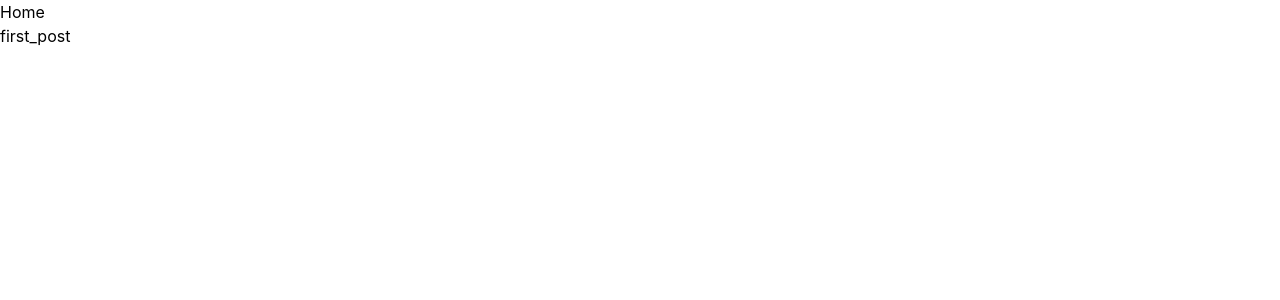
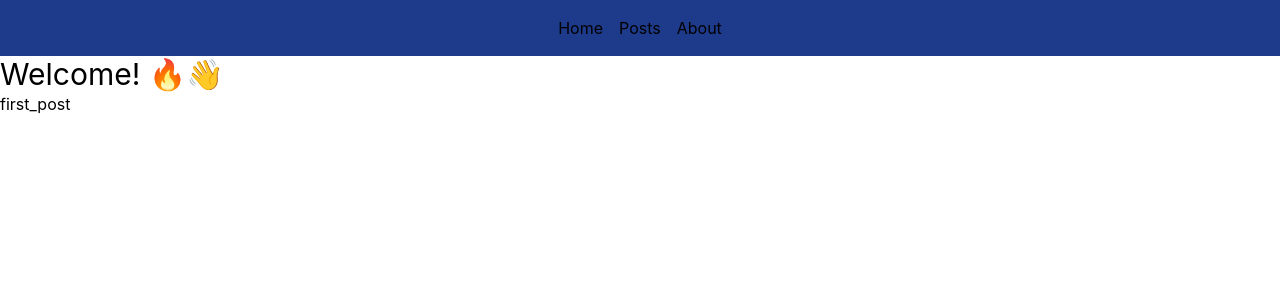
Before and after one commit to jaysonacosta/blog, a Next.js app: page / in a window 1280 px wide. Shown: the top 300 px of the page. Built offline with nearby package versions, Linux system fonts and the light colour scheme.

Commit message:
fixed tailwindconfig, started styling

```diff
--- a/src/components/Layout/component.tsx
+++ b/src/components/Layout/component.tsx
@@ -4,6 +4,17 @@ interface LayoutProps {
   children: React.ReactNode;
 }
 
-const Layout: React.FC<LayoutProps> = ({ children }) => <main>{children}</main>;
+const Layout: React.FC<LayoutProps> = ({ children }) => (
+  <>
+    <nav className="bg-blue-900 p-2">
+      <ul className="flex justify-center items-center">
+        <li className="p-2">Home</li>
+        <li className="p-2">Posts</li>
+        <li className="p-2">About</li>
+      </ul>
+    </nav>
+    <main>{children}</main>
+  </>
+);
 
 export default Layout;
--- a/src/pages/index.tsx
+++ b/src/pages/index.tsx
@@ -16,7 +16,9 @@ const Home: NextPage<HomeProps> = (props: HomeProps) => {
 
   return (
     <>
-      <Layout>Home</Layout>
+      <Layout>
+        <p className="text-3xl">Welcome! 🔥👋</p>
+      </Layout>
       {allPosts &&
         allPosts.map((post) => {
           return <p key={post.slug}>{post.slug}</p>;
--- a/tailwind.config.js
+++ b/tailwind.config.js
@@ -1,8 +1,8 @@
 /** @type {import('tailwindcss').Config} */
 module.exports = {
   content: [
-    ".src/pages/**/*.{js,ts,jsx,tsx}",
-    ".src/components/**/*.{js,ts,jsx,tsx}",
+    "./src/pages/**/*.{js,ts,jsx,tsx}",
+    "./src/components/**/*.{js,ts,jsx,tsx}",
   ],
   theme: {
     extend: {},
```
